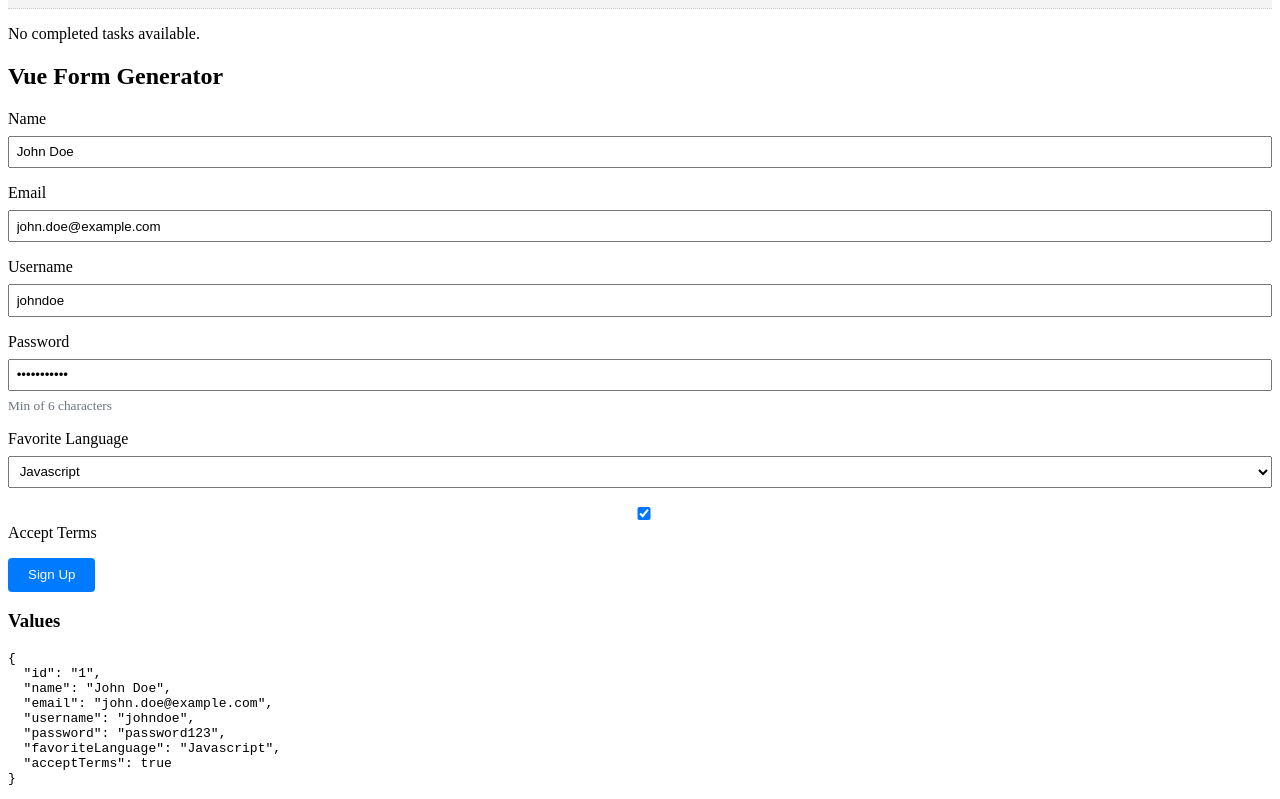
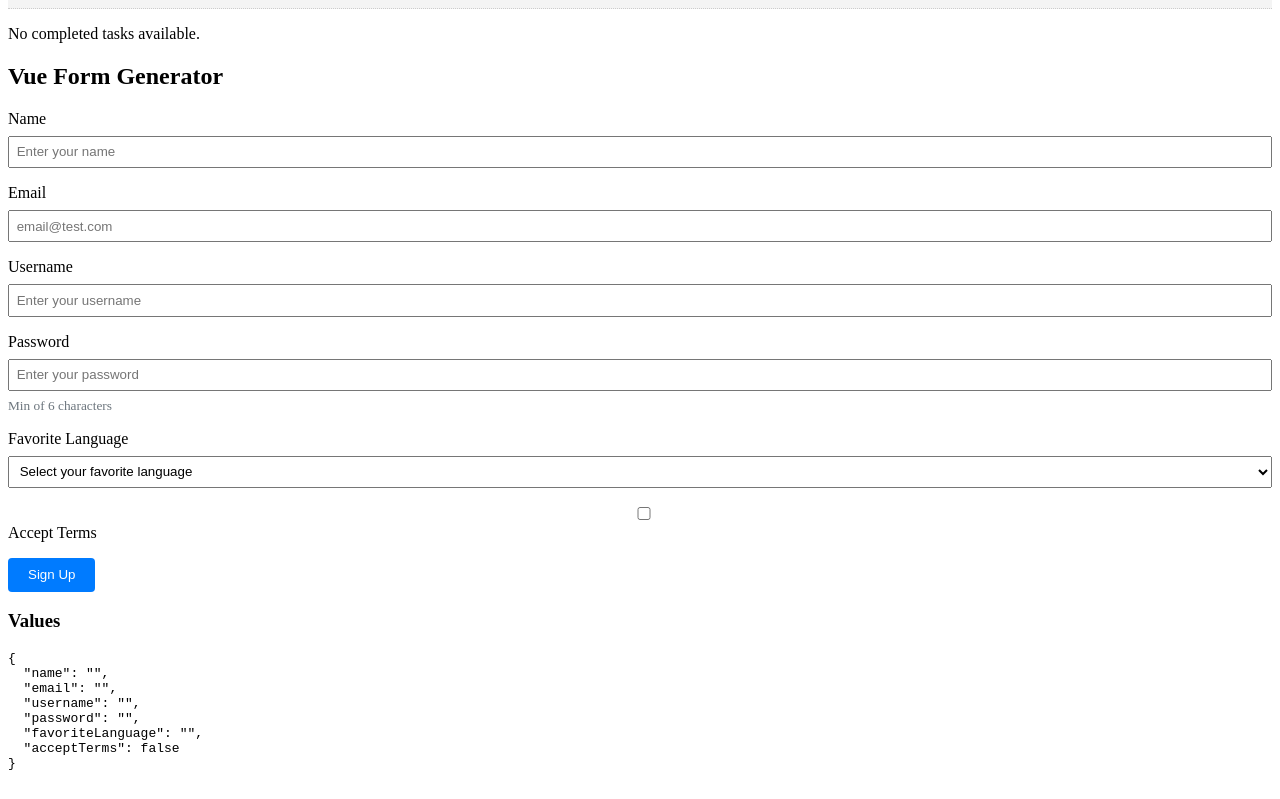
Before and after one commit to BryanMatthew12/jest, a Vue app: page / in a window 1280 px wide. Shown: the part 257-1056 px from the top of the page. Built offline with nearby package versions, Linux system fonts and the light colour scheme; data requests are answered from the project's data file; what vue-form-generator would draw is missing.

Commit message:
form input and submit validation & uuid generate

```diff
--- a/db.json
+++ b/db.json
@@ -28,21 +28,21 @@
       "acceptTerms": true
     },
     {
-      "id": "1",
-      "name": "John Doe",
-      "email": "john.doe@example.com",
-      "username": "johndoe",
-      "password": "password123",
-      "favoriteLanguage": "Javascript",
+      "id": "5fdcfdd4-788e-41ec-a904-2fc2b6ce220d",
+      "name": "antin",
+      "email": "toni@gmail.com",
+      "username": "anton123",
+      "password": "fsfsdfdsfds",
+      "favoriteLanguage": "VueJs",
       "acceptTerms": true
     },
     {
-      "id": "1",
-      "name": "agfustinus",
-      "email": "john.doe@example.com",
-      "username": "johndoe",
-      "password": "password123",
-      "favoriteLanguage": "Javascript",
+      "id": "83520ec0-d79b-49ee-87d7-101f3b2fc216",
+      "name": "intan",
+      "email": "intanbekantan@gmail.com",
+      "username": "yuka123",
+      "password": "yuka1234",
+      "favoriteLanguage": "CSS3",
       "acceptTerms": true
     }
   ]
--- a/src/components/VueFormGenerator.vue
+++ b/src/components/VueFormGenerator.vue
@@ -88,6 +88,7 @@
 
 <script>
 import axios from 'axios';
+import { v4 as uuidv4 } from 'uuid';
 
 export default {
     data() {
@@ -105,41 +106,55 @@ export default {
             errorMessage: '' // To show error response
         };
     },
-    mounted(){
-        this.userId = 1;
+    mounted() {
         this.fetchUserData(); // Fetch user data on component mount
     },
     methods: {
         async fetchUserData() {
             try {
-            const response = await axios.get(`http://localhost:3000/users/1`);
-            this.model = response.data;
+                const response = await axios.get('http://localhost:3000/users/1');
+                // Merge the fetched data with the existing model
+                this.model = { ...this.model};
                 console.log('fetched user data: ', response.data);
-
             } catch (error) {
                 console.error('Error fetching user data:', error);
                 this.errorMessage = 'Error fetching user data';
             }
         },
         async handleSubmit() {
-            if (this.validateForm()) {
+        const validationError = this.validateForm();
+        if (validationError) {
+            this.errorMessage = validationError;
+            console.log(validationError);
+
+            return;
+        }
+
+        // Ensure the ID is a UUID if it hasn't been set yet
+        if (!this.model.id || this.model.id === 1) {  // Check if ID is 1 or missing, replace with UUID
+            this.model.id = uuidv4();
+        }
+
         try {
             const response = await axios.post('http://localhost:3000/users', this.model);
             this.successMessage = 'Form submitted successfully!';
             this.errorMessage = ''; // Clear any previous error
-                    console.log(response.data); // Log response for debugging
+            console.log('Submitted data:', response.data); // Log response for debugging
         } catch (error) {
             this.successMessage = ''; // Clear any previous success message
             this.errorMessage = 'An error occurred while submitting the form.';
             console.error('Error submitting form:', error);
         }
-            } else {
-                this.errorMessage = 'Please fill out all required fields.';
-            }
     },
         validateForm() {
-            return this.model.name && this.model.email && this.model.username &&
-                this.model.password && this.model.favoriteLanguage && this.model.acceptTerms;
+            if (!this.model.name) return 'Name is required.';
+            if (!this.model.email) return 'Email is required.';
+            if (!this.model.username) return 'Username is required.';
+            if (!this.model.password) return 'Password is required.';
+            if (this.model.password.length < 6) return 'Password must be at least 6 characters long.';
+            if (!this.model.favoriteLanguage) return 'Favorite language is required.';
+            if (!this.model.acceptTerms) return 'You must accept the terms.';
+            return '';
         }
     }
 };
@@ -183,4 +198,3 @@ small {
     margin-top: 1em;
 }
 </style>
-``
```
Also changed, not shown: 1 other file (tests, documents, lock files or other folders). Lines whose indentation alone changed are shown as unchanged.
